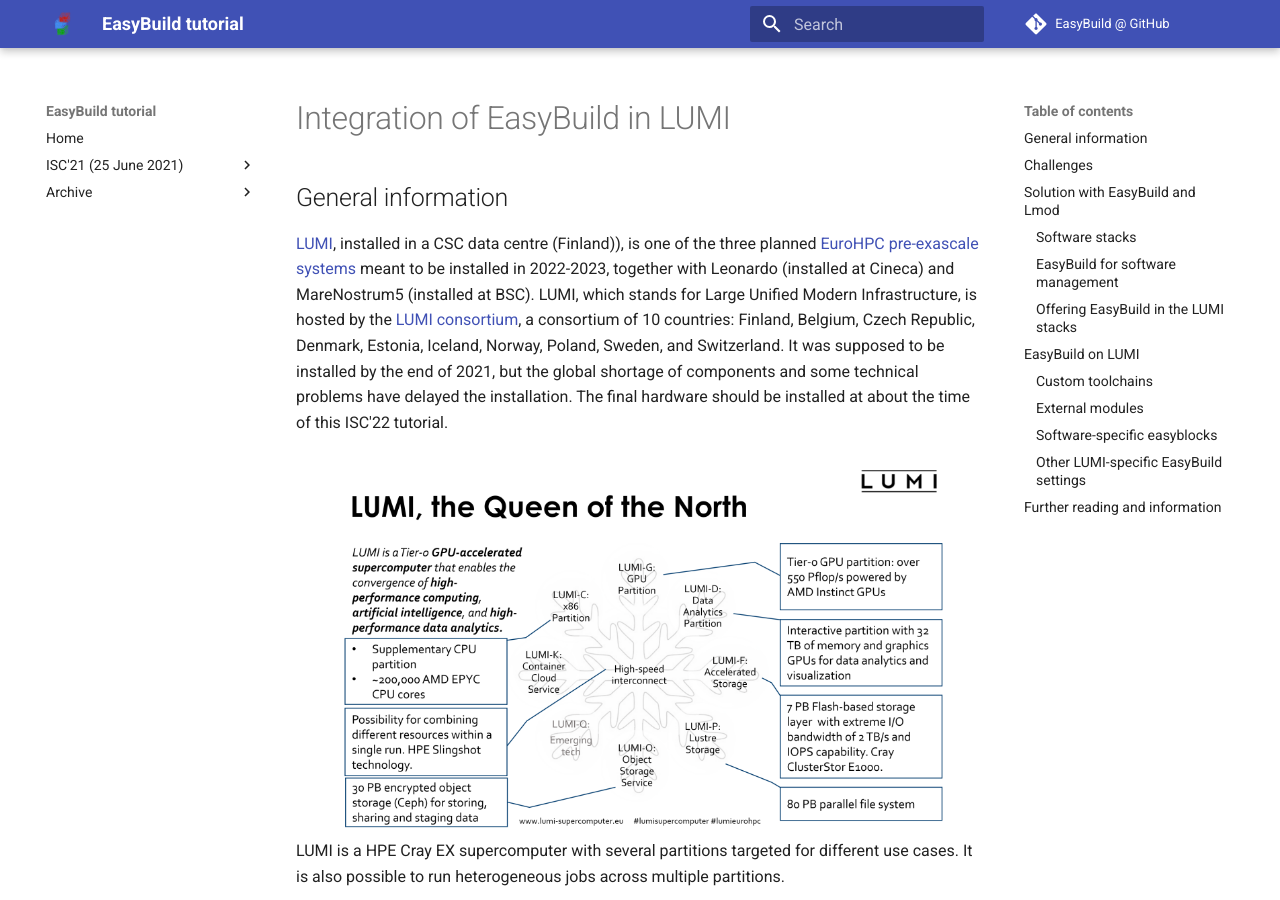
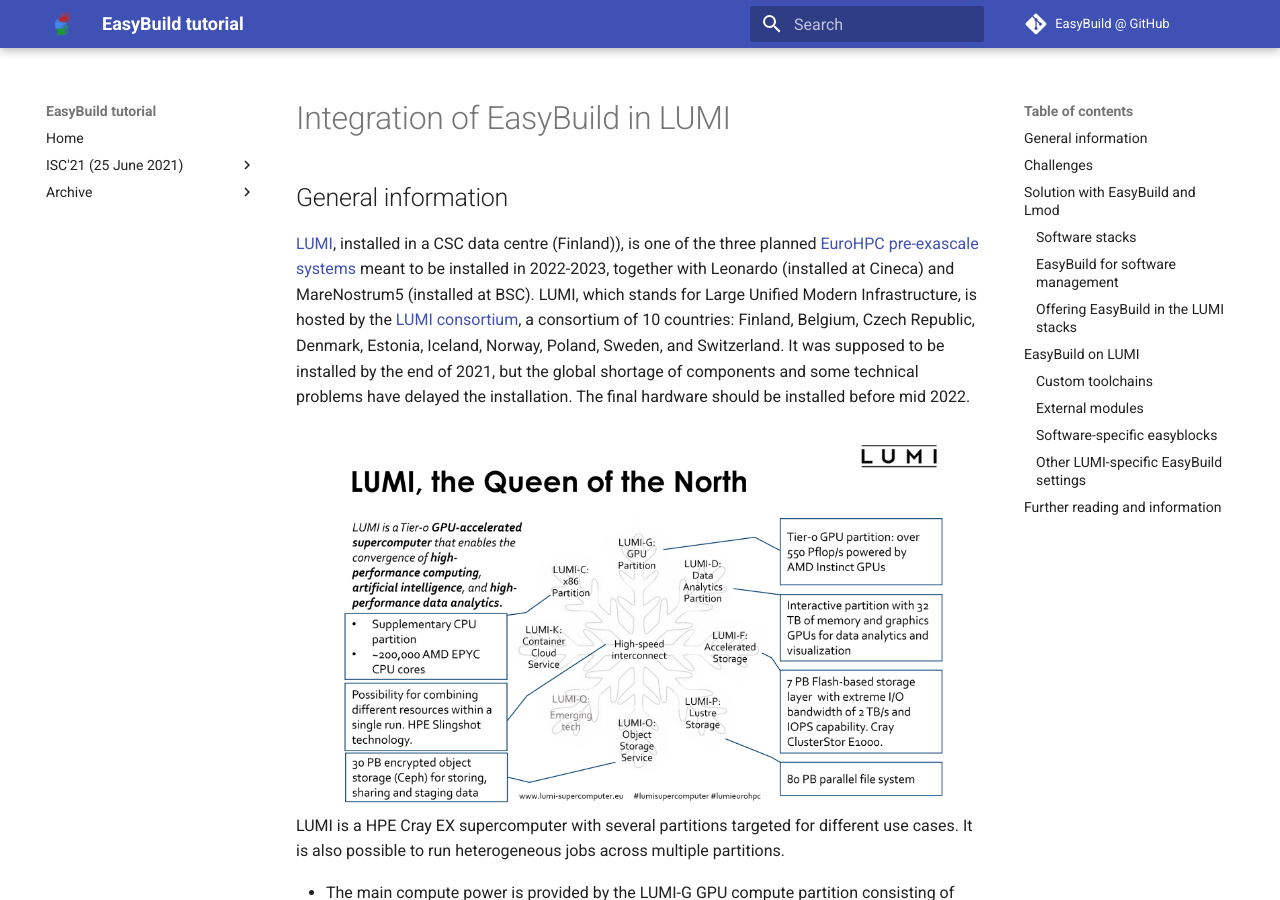
Before and after one commit to easybuilders/easybuild-tutorial, an MkDocs documentation site: the page built from docs/2022-isc22/integration_lumi.md, in a window 1280 px wide and 900 px high. Built offline with MkDocs 1.6.1 and Material for MkDocs 9.7.7, drawn with Linux system fonts in a browser that asks for light colours.

Commit message:
Update docs/2022-isc22/integration_lumi.md
Co-authored-by: ocaisa <alan.ocais@cecam.org>

```diff
--- a/docs/2022-isc22/integration_lumi.md
+++ b/docs/2022-isc22/integration_lumi.md
@@ -11,7 +11,7 @@
 a consortium of 10 countries: Finland, Belgium, Czech Republic, Denmark, Estonia, Iceland,
 Norway, Poland, Sweden, and Switzerland. It was supposed to be installed by the end of 2021,
 but the global shortage of components and some technical problems have delayed the installation.
-The final hardware should be installed at about the time of this ISC'22 tutorial.
+The final hardware should be installed before mid 2022.
 
 <a href="https://www.lumi-supercomputer.eu/may-we-introduce-lumi/">
 <img src="../../img/lumi-snowflake.png" style="float:right" width="100%"/>
```
